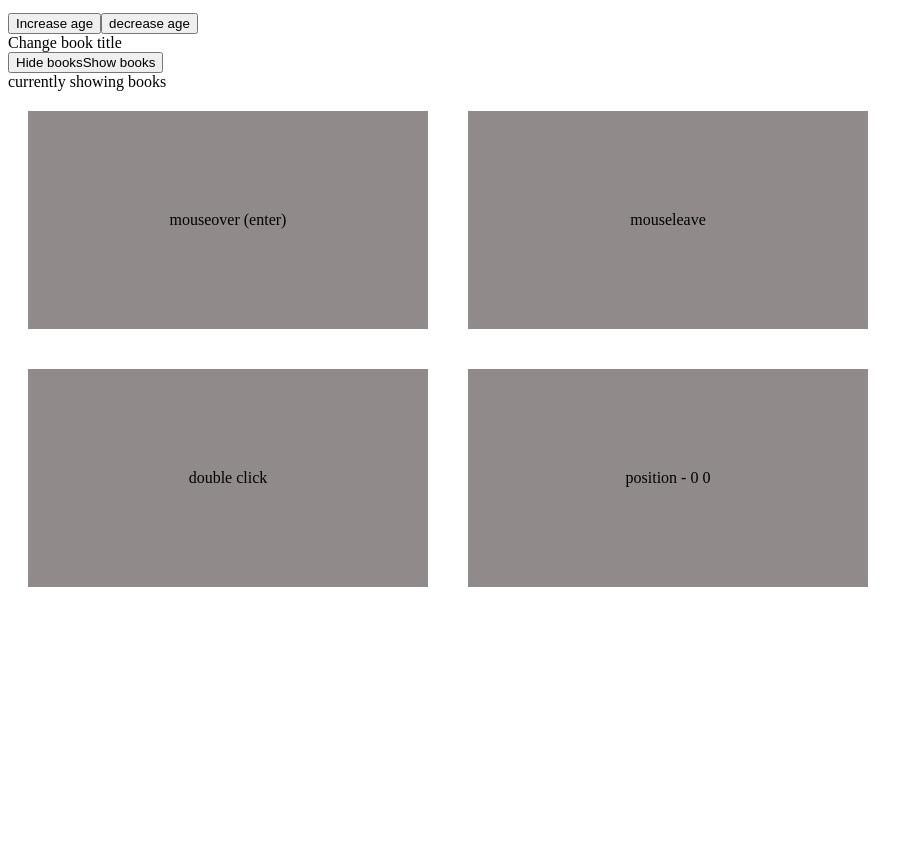
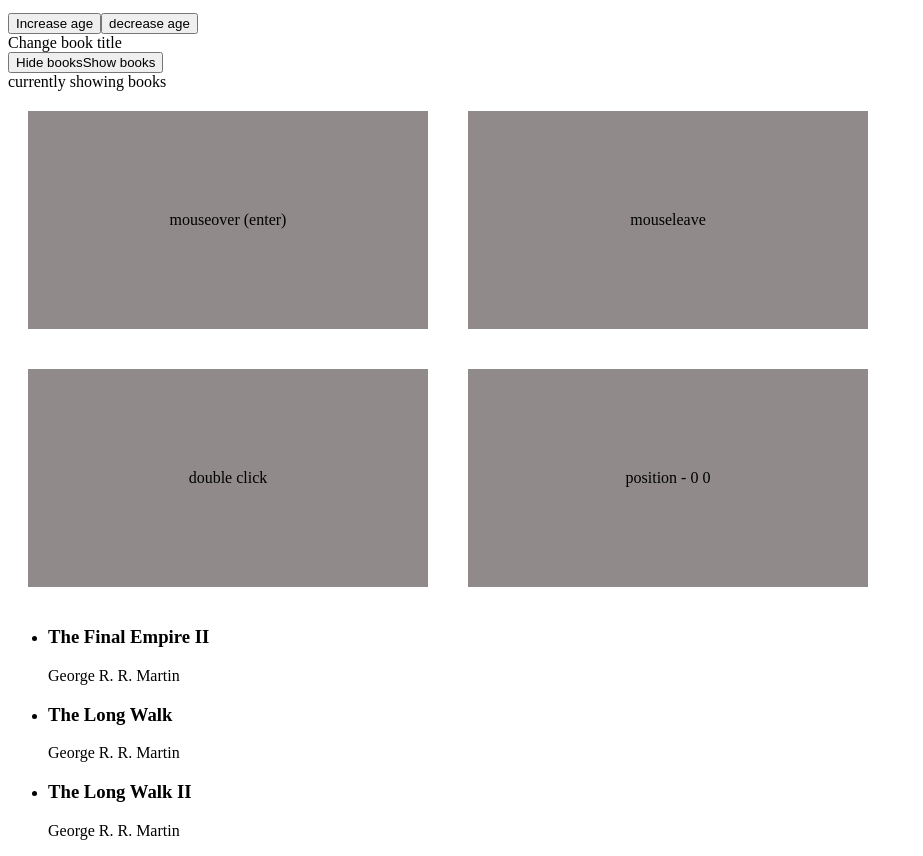
Before and after one commit to lazar360/vuenetninja, a plain HTML site: page index.html in a window 1280 px wide. Shown: the part 87-943 px from the top of the page, without its empty margins (0-923 px from the left). Before the commit the page ends 800 px from the top, so only its background shows below. Drawn offline with nearby package versions, Linux system fonts and the light colour scheme.

Commit message:
create a loop vfor

```diff
--- a/app.js
+++ b/app.js
@@ -7,6 +7,23 @@ const app = Vue.createApp({
            age : 45,
            x : 0,
             y : 0,
+            booksArray : [
+                {
+                    title : 'The Final Empire II',
+                    author : 'George R. R. Martin',
+                },
+                {
+                    title : 'The Long Walk',
+                    author : 'George R. R. Martin',
+
+                },
+                {
+                    title : 'The Long Walk II',
+                    author : 'George R. R. Martin',
+
+                },
+
+            ],
         }
     },
     methods: {
--- a/index.html
+++ b/index.html
@@ -40,6 +40,14 @@
         <div class="box" @mouseleave="handleEvent">mouseleave</div>
         <div class="box" @dblclick="handleEvent">double click</div>
         <div class="box" @mousemove="handleMousemove">position - {{ x }} {{ y }}</div>
+
+        <!-- Loop vFor-->
+        <ul>
+                <li v-for="book in booksArray">
+                  <h3>  {{ book.title }} </h3>
+                  <p> {{ book.author }} </p>
+                </li>
+        </ul>
     </div>
 
 <script src="app.js"></script>
```
